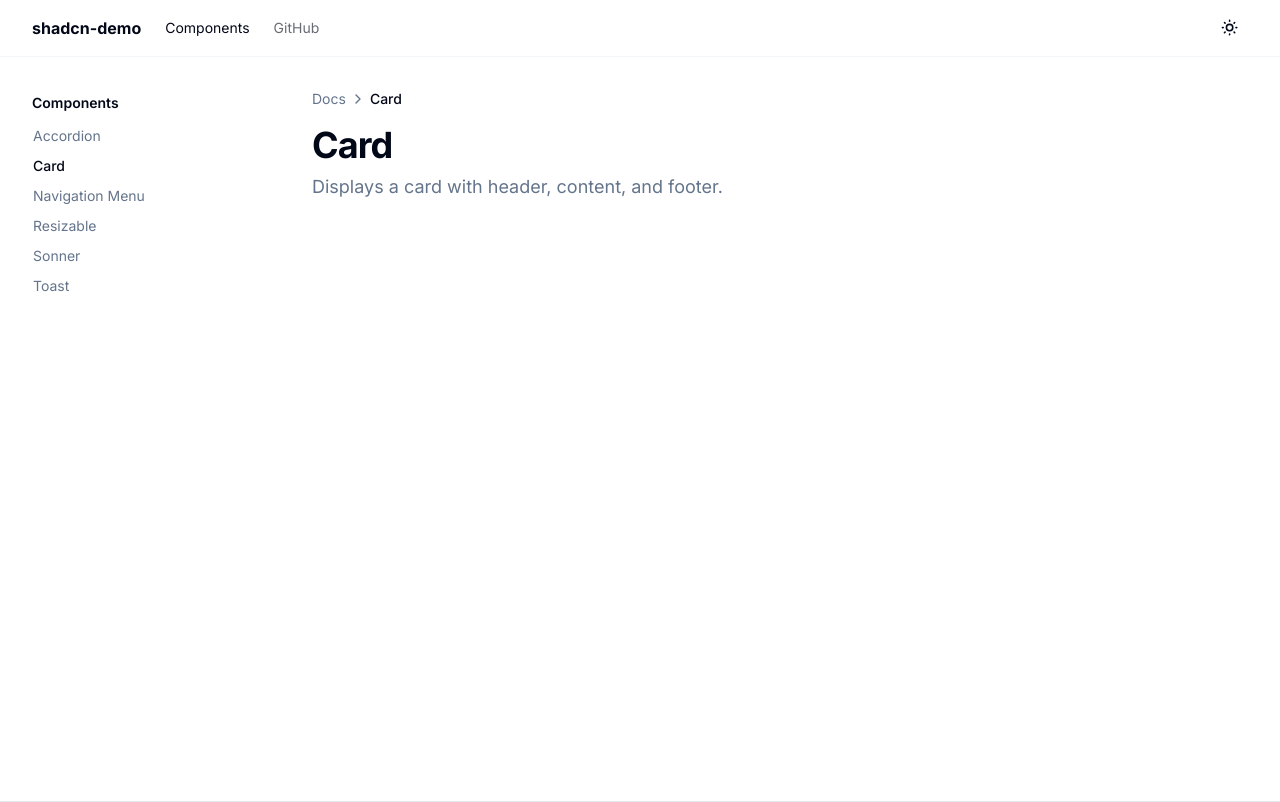
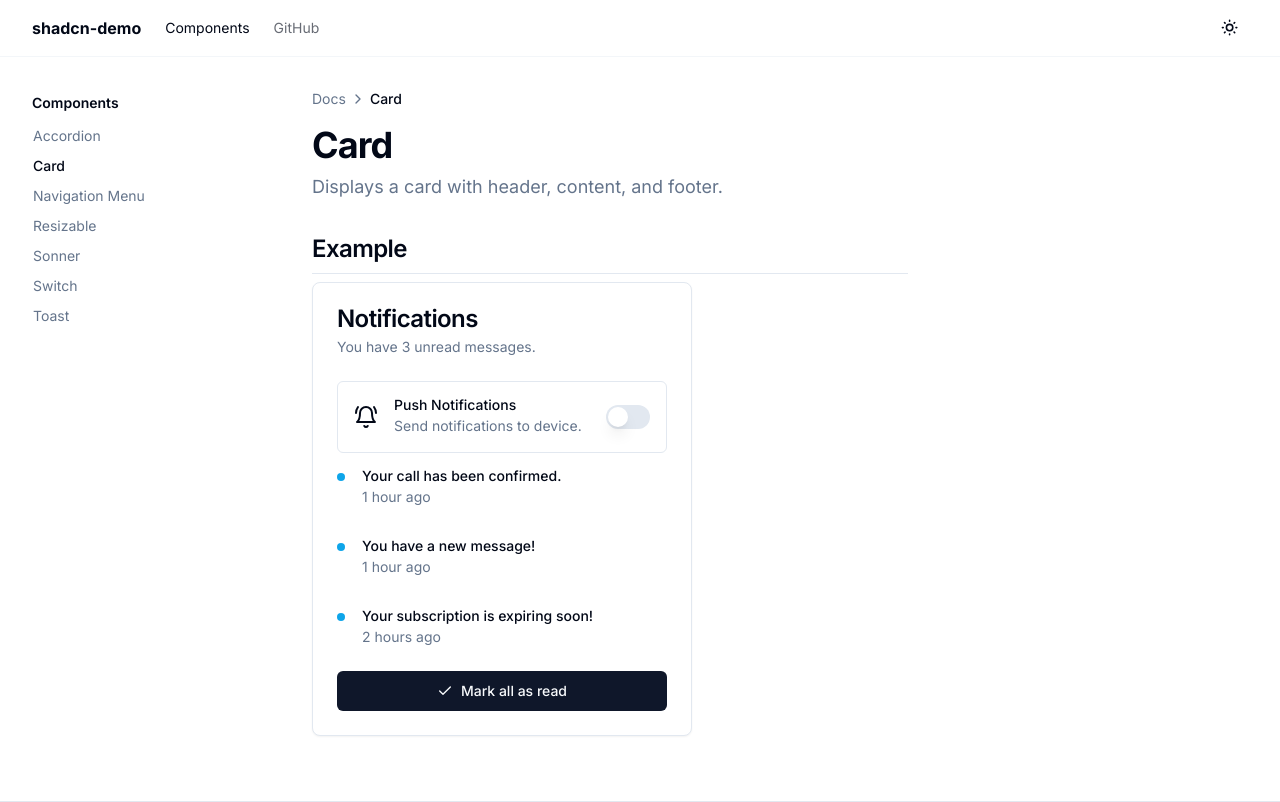
Before and after one commit to nareshbhatia/shadcn-demo, a Next.js app: page /components/card in a window 1280 px wide. Built offline with nearby package versions, Linux system fonts and the light colour scheme.

Commit message:
add Card, Label and Switch components

```diff
--- a/package.json
+++ b/package.json
@@ -15,9 +15,11 @@
   "dependencies": {
     "@radix-ui/react-accordion": "^1.1.2",
     "@radix-ui/react-dropdown-menu": "^2.0.6",
+    "@radix-ui/react-label": "^2.0.2",
     "@radix-ui/react-navigation-menu": "^1.1.4",
     "@radix-ui/react-scroll-area": "^1.0.5",
     "@radix-ui/react-slot": "^1.0.2",
+    "@radix-ui/react-switch": "^1.0.3",
     "@radix-ui/react-toast": "^1.1.5",
     "@radix-ui/react-tooltip": "^1.0.7",
     "class-variance-authority": "^0.7.0",
--- a/src/app/components/card/page.tsx
+++ b/src/app/components/card/page.tsx
@@ -1,6 +1,34 @@
 import { DocPath } from '@/components/doc-path';
 import { Heading1 } from '@/components/heading1';
+import { Heading2 } from '@/components/heading2';
+import { Icons } from '@/components/icons';
+import { Button } from '@/components/ui/button';
+import {
+  Card,
+  CardContent,
+  CardDescription,
+  CardFooter,
+  CardHeader,
+  CardTitle,
+} from '@/components/ui/card';
+import { Switch } from '@/components/ui/switch';
 import { findSidebarNavItem } from '@/config/sidebar-nav';
+import { cn } from '@/lib/utils';
+
+const notifications = [
+  {
+    title: 'Your call has been confirmed.',
+    description: '1 hour ago',
+  },
+  {
+    title: 'You have a new message!',
+    description: '1 hour ago',
+  },
+  {
+    title: 'Your subscription is expiring soon!',
+    description: '2 hours ago',
+  },
+];
 
 export default function CardDocs() {
   const sidebarNavItem = findSidebarNavItem(['Components', 'Card']);
@@ -11,6 +39,51 @@ export default function CardDocs() {
     <>
       <DocPath docTitle={title} />
       <Heading1 description={description} title={title} />
+
+      <Heading2>Example</Heading2>
+      <Card className={cn('w-[380px]')}>
+        <CardHeader>
+          <CardTitle>Notifications</CardTitle>
+          <CardDescription>You have 3 unread messages.</CardDescription>
+        </CardHeader>
+        <CardContent className="grid gap-4">
+          <div className=" flex items-center space-x-4 rounded-md border p-4">
+            <Icons.bellRing />
+            <div className="flex-1 space-y-1">
+              <p className="text-sm font-medium leading-none">
+                Push Notifications
+              </p>
+              <p className="text-sm text-muted-foreground">
+                Send notifications to device.
+              </p>
+            </div>
+            <Switch />
+          </div>
+          <div>
+            {notifications.map((notification, index) => (
+              <div
+                className="mb-4 grid grid-cols-[25px_1fr] items-start pb-4 last:mb-0 last:pb-0"
+                key={index}
+              >
+                <span className="flex size-2 translate-y-1 rounded-full bg-sky-500" />
+                <div className="space-y-1">
+                  <p className="text-sm font-medium leading-none">
+                    {notification.title}
+                  </p>
+                  <p className="text-sm text-muted-foreground">
+                    {notification.description}
+                  </p>
+                </div>
+              </div>
+            ))}
+          </div>
+        </CardContent>
+        <CardFooter>
+          <Button className="w-full">
+            <Icons.check className="mr-2 size-4" /> Mark all as read
+          </Button>
+        </CardFooter>
+      </Card>
     </>
   );
 }
--- /dev/null
+++ b/src/app/components/switch/page.tsx
@@ -0,0 +1,25 @@
+import { DocPath } from '@/components/doc-path';
+import { Heading1 } from '@/components/heading1';
+import { Heading2 } from '@/components/heading2';
+import { Label } from '@/components/ui/label';
+import { Switch } from '@/components/ui/switch';
+import { findSidebarNavItem } from '@/config/sidebar-nav';
+
+export default function SwitchDocs() {
+  const sidebarNavItem = findSidebarNavItem(['Components', 'Switch']);
+  const title = sidebarNavItem ? sidebarNavItem.title : 'Unknown';
+  const description = sidebarNavItem ? sidebarNavItem.description : 'Unknown';
+
+  return (
+    <>
+      <DocPath docTitle={title} />
+      <Heading1 description={description} title={title} />
+
+      <Heading2>Example</Heading2>
+      <div className="flex items-center space-x-2">
+        <Switch id="airplane-mode" />
+        <Label htmlFor="airplane-mode">Airplane Mode</Label>
+      </div>
+    </>
+  );
+}
--- a/src/components/icons.tsx
+++ b/src/components/icons.tsx
@@ -1,4 +1,4 @@
-import { ChevronRight, Moon, SunMedium } from 'lucide-react';
+import { BellRing, Check, ChevronRight, Moon, SunMedium } from 'lucide-react';
 import type { LucideIcon } from 'lucide-react';
 
 export type Icon = LucideIcon;
@@ -6,6 +6,8 @@ export type Icon = LucideIcon;
 type IconProps = React.HTMLAttributes<SVGElement>;
 
 export const Icons = {
+  bellRing: BellRing,
+  check: Check,
   chevronRight: ChevronRight,
   gitHub: (props: IconProps) => (
     <svg viewBox="0 0 438.549 438.549" {...props}>
--- /dev/null
+++ b/src/components/ui/card.tsx
@@ -0,0 +1,86 @@
+import { cn } from '@/lib/utils';
+import * as React from 'react';
+
+const Card = React.forwardRef<
+  HTMLDivElement,
+  React.HTMLAttributes<HTMLDivElement>
+>(({ className, ...props }, ref) => (
+  <div
+    className={cn(
+      'rounded-lg border bg-card text-card-foreground shadow-sm',
+      className,
+    )}
+    ref={ref}
+    {...props}
+  />
+));
+Card.displayName = 'Card';
+
+const CardHeader = React.forwardRef<
+  HTMLDivElement,
+  React.HTMLAttributes<HTMLDivElement>
+>(({ className, ...props }, ref) => (
+  <div
+    className={cn('flex flex-col space-y-1.5 p-6', className)}
+    ref={ref}
+    {...props}
+  />
+));
+CardHeader.displayName = 'CardHeader';
+
+const CardTitle = React.forwardRef<
+  HTMLParagraphElement,
+  React.HTMLAttributes<HTMLHeadingElement>
+>(({ className, ...props }, ref) => (
+  // eslint-disable-next-line jsx-a11y/heading-has-content
+  <h3
+    className={cn(
+      'text-2xl font-semibold leading-none tracking-tight',
+      className,
+    )}
+    ref={ref}
+    {...props}
+  />
+));
+CardTitle.displayName = 'CardTitle';
+
+const CardDescription = React.forwardRef<
+  HTMLParagraphElement,
+  React.HTMLAttributes<HTMLParagraphElement>
+>(({ className, ...props }, ref) => (
+  <p
+    className={cn('text-sm text-muted-foreground', className)}
+    ref={ref}
+    {...props}
+  />
+));
+CardDescription.displayName = 'CardDescription';
+
+const CardContent = React.forwardRef<
+  HTMLDivElement,
+  React.HTMLAttributes<HTMLDivElement>
+>(({ className, ...props }, ref) => (
+  <div className={cn('p-6 pt-0', className)} ref={ref} {...props} />
+));
+CardContent.displayName = 'CardContent';
+
+const CardFooter = React.forwardRef<
+  HTMLDivElement,
+  React.HTMLAttributes<HTMLDivElement>
+>(({ className, ...props }, ref) => (
+  <div
+    className={cn('flex items-center p-6 pt-0', className)}
+    ref={ref}
+    {...props}
+  />
+));
+CardFooter.displayName = 'CardFooter';
+
+export {
+  Card,
+  CardHeader,
+  CardFooter,
+  CardTitle,
+  CardDescription,
+  CardContent,
+};
--- /dev/null
+++ b/src/components/ui/label.tsx
@@ -0,0 +1,26 @@
+'use client';
+
+import { cn } from '@/lib/utils';
+import * as LabelPrimitive from '@radix-ui/react-label';
+import { cva } from 'class-variance-authority';
+import type { VariantProps } from 'class-variance-authority';
+import * as React from 'react';
+
+const labelVariants = cva(
+  'text-sm font-medium leading-none peer-disabled:cursor-not-allowed peer-disabled:opacity-70',
+);
+
+const Label = React.forwardRef<
+  React.ElementRef<typeof LabelPrimitive.Root>,
+  React.ComponentPropsWithoutRef<typeof LabelPrimitive.Root> &
+    VariantProps<typeof labelVariants>
+>(({ className, ...props }, ref) => (
+  <LabelPrimitive.Root
+    className={cn(labelVariants(), className)}
+    ref={ref}
+    {...props}
+  />
+));
+Label.displayName = LabelPrimitive.Root.displayName;
+
+export { Label };
--- /dev/null
+++ b/src/components/ui/switch.tsx
@@ -0,0 +1,28 @@
+'use client';
+
+import { cn } from '@/lib/utils';
+import * as SwitchPrimitives from '@radix-ui/react-switch';
+import * as React from 'react';
+
+const Switch = React.forwardRef<
+  React.ElementRef<typeof SwitchPrimitives.Root>,
+  React.ComponentPropsWithoutRef<typeof SwitchPrimitives.Root>
+>(({ className, ...props }, ref) => (
+  <SwitchPrimitives.Root
+    className={cn(
+      'peer inline-flex h-6 w-11 shrink-0 cursor-pointer items-center rounded-full border-2 border-transparent transition-colors focus-visible:outline-none focus-visible:ring-2 focus-visible:ring-ring focus-visible:ring-offset-2 focus-visible:ring-offset-background disabled:cursor-not-allowed disabled:opacity-50 data-[state=checked]:bg-primary data-[state=unchecked]:bg-input',
+      className,
+    )}
+    {...props}
+    ref={ref}
+  >
+    <SwitchPrimitives.Thumb
+      className={cn(
+        'pointer-events-none block h-5 w-5 rounded-full bg-background shadow-lg ring-0 transition-transform data-[state=checked]:translate-x-5 data-[state=unchecked]:translate-x-0',
+      )}
+    />
+  </SwitchPrimitives.Root>
+));
+Switch.displayName = SwitchPrimitives.Root.displayName;
+
+export { Switch };
--- a/src/config/sidebar-nav.ts
+++ b/src/config/sidebar-nav.ts
@@ -37,6 +37,13 @@ export const sidebarNavConfig: SidebarNavItem[] = [
         items: [],
       },
       {
+        title: 'Switch',
+        description:
+          'A control that allows the user to toggle between checked and not checked.',
+        href: '/components/switch',
+        items: [],
+      },
+      {
         title: 'Toast',
         description: 'A succinct message that is displayed temporarily.',
         href: '/components/toast',
```
Also changed, not shown: 1 other file (tests, documents, lock files or other folders).
